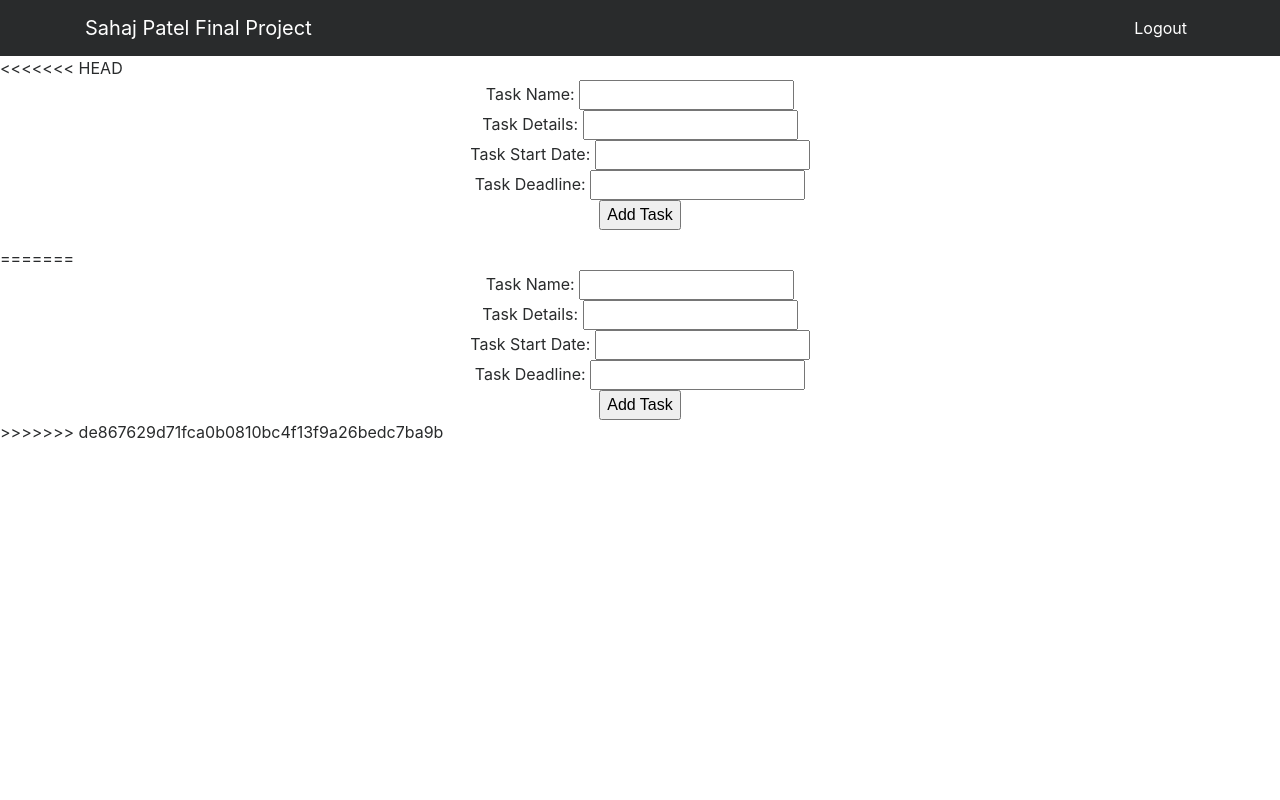
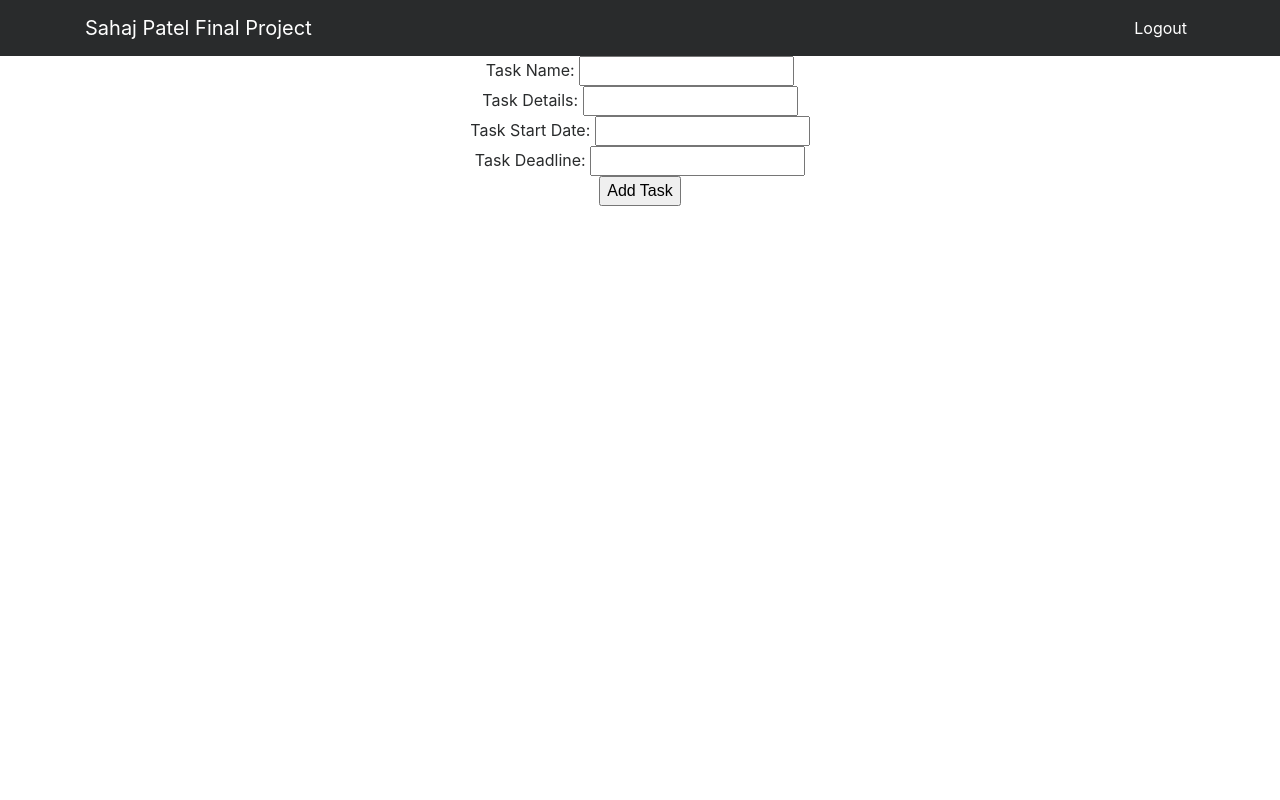
Before and after one commit to sjp46/FinalProject, a PHP site: page /finalproject/addtask.php in a window 1280 px wide. Run offline with PHP 8.4, Linux system fonts and the light colour scheme; data that the repository does not hold is empty.

Commit message:
Update addtask.php

```diff
--- a/addtask.php
+++ b/addtask.php
@@ -1,96 +1,3 @@
-<<<<<<< HEAD
-<?php
-    require_once 'database.php';
-
-    $query = 'SELECT * FROM finalproject ORDER BY id';
-    $statement = $db->prepare($query);
-    $statement->execute();
-    $categories = $statement->fetchAll();
-    $statement->closeCursor();
-?>
-<!DOCTYPE html>
-<html lang="en">
-
-<head>
-
-    <meta charset="utf-8">
-    <meta name="viewport" content="width=device-width, initial-scale=1, shrink-to-fit=no">
-    <meta name="description" content="">
-    <meta name="author" content="">
-
-    <title>IS218 Final Project</title>
-
-    <!-- Bootstrap core CSS -->
-    <link href="vendor/bootstrap/css/bootstrap.min.css" rel="stylesheet">
-
-    <!-- Custom styles for this template -->
-    <style>
-    body {
-        padding-top: 54px;
-    }
-
-    @media (min-width: 992px) {
-        body {
-            padding-top: 56px;
-        }
-    }
-    /* Temporary navbar container fix */
-
-    .navbar-toggler {
-        z-index: 1;
-    }
-
-    @media (max-width: 576px) {
-        nav > .container {
-            width: 100%;
-        }
-    }
-    </style>
-
-</head>
-
-<body>
-
-    <!-- Navigation -->
-    <nav class="navbar fixed-top navbar-toggleable-md navbar-inverse bg-inverse">
-        <button class="navbar-toggler navbar-toggler-right" type="button" data-toggle="collapse" data-target="#navbarExample" aria-controls="navbarExample" aria-expanded="false" aria-label="Toggle navigation">
-            <span class="navbar-toggler-icon"></span>
-        </button>
-        <div class="container">
-            <a class="navbar-brand" href="#">Sahaj Patel Final Project</a>
-            <div class="collapse navbar-collapse" id="navbarExample">
-                <ul class="navbar-nav ml-auto">
-                    <li class="nav-item active">
-                        <a class="nav-link" href="index.html">Logout <span class="sr-only">(current)</span></a>
-                    </li>
-                </ul>
-            </div>
-        </div>
-    </nav>
-
-    <!-- Page Content -->
-    <div class="container">
-        <div class="row">
-            <div class="col-lg-12 text-center">
-                <form action="insert.php" method="post">
-                Task Name: <input type="name" name="name" value=""><br>
-                Task Details: <input type="details" name="details" value=""><br>
-                Task Start Date: <input type="start" name="start" value=""><br>
-                Task Deadline: <input type="deadline" name="deadline" value=""><br>
-                <a href="todo.php"><input type="button" value= "Add Task"></a>
-            </div>
-        </div>
-    </div>
-
-    <!-- Bootstrap core JavaScript -->
-    <script src="vendor/jquery/jquery.min.js"></script>
-    <script src="vendor/tether/tether.min.js"></script>
-    <script src="vendor/bootstrap/js/bootstrap.min.js"></script>
-
-</body>
-
-</html>
-=======
 <?php
     require_once 'database.php';
 
@@ -182,4 +89,3 @@
 </body>
 
 </html>
->>>>>>> de867629d71fca0b0810bc4f13f9a26bedc7ba9b
```
